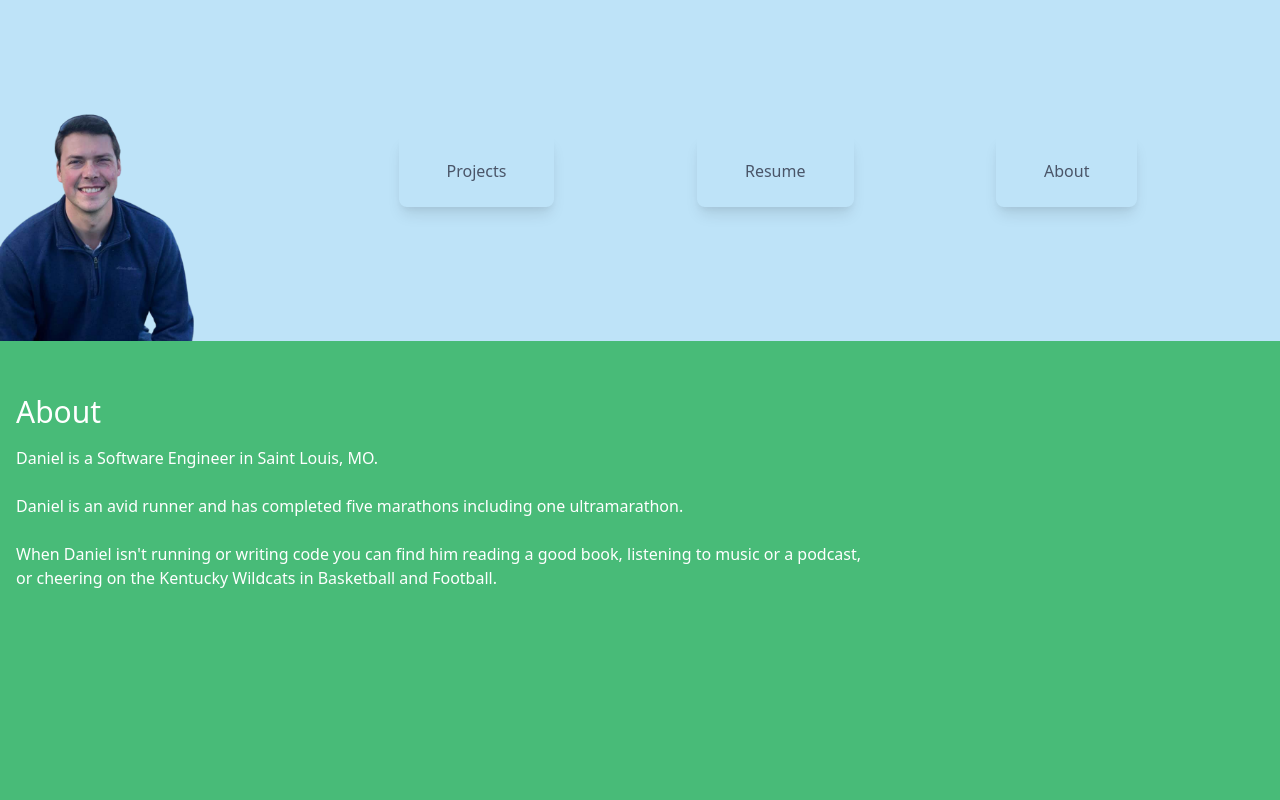
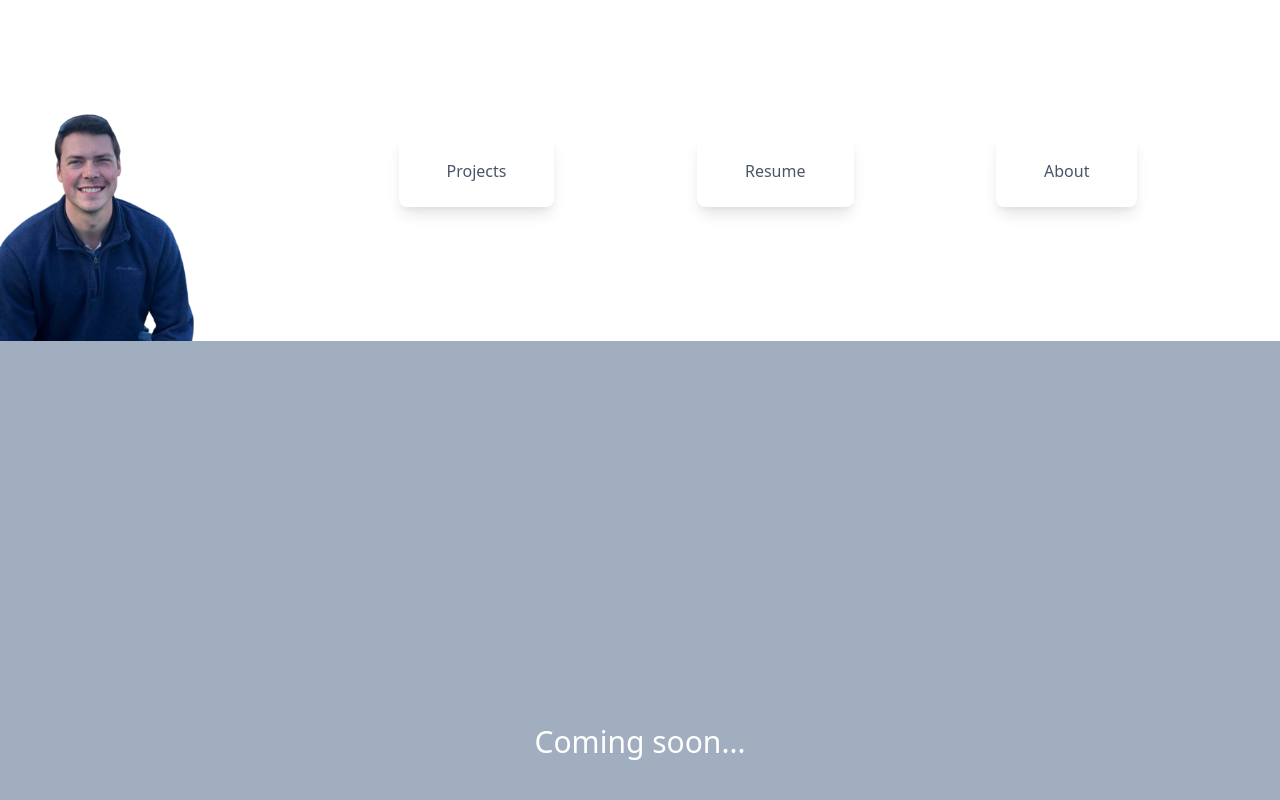
Before and after one commit to 93dannyp/portfolio, a React (Create React App) app: page /about in a window 1280 px wide. Shown: the top 800 px of the page. Built offline with nearby package versions, Linux system fonts and the light colour scheme.

Commit message:
color changes

```diff
--- a/src/About.js
+++ b/src/About.js
@@ -6,14 +6,9 @@ const danielWithBridgeImg = require('./pictures/danielwithbridge.jpg')
 
 function About(props) {
   return (
-    <div className="h-screen bg-green-500">
-    <div className='py-12 mx-4 w-full flex flex-col justify-center text-white break-words'>
-      <h1 className="text-3xl text-white">About</h1>
-      <p className="w-2/3 my-3">Daniel is a Software Engineer in Saint Louis, MO.</p>
-      <p className="w-2/3 my-3">Daniel is an avid runner and has completed five marathons including one ultramarathon.</p>
-      <p className="w-2/3 my-3">When Daniel isn't running or writing code you can find him reading a good book, listening to music or a podcast, or cheering on the Kentucky Wildcats in Basketball and Football.</p>
-    </div>
-    </div>
+    <div className='flex justify-center items-center h-screen bg-gray-500'>
+    <h1 className="text-3xl text-white">Coming soon...</h1>
+  </div>
   )
 }
 
--- a/src/App.js
+++ b/src/App.js
@@ -7,7 +7,7 @@ import About from './About.js';
 import Freelance from './Freelance';
 // import './App.css';
 import './assets/main.css'
-import Banner from "./Banner";
+import Nav from "./Nav";
 import StaveCoffee from './StaveCoffee';
 import DesignBoard from './DesignBoard';
 import Footer from './Footer';
@@ -15,8 +15,8 @@ import Footer from './Footer';
 function App() {
   return (
     <BrowserRouter>
-      <div className="w-full bg-blue-200 text-gray-700">
-        <Banner />
+      <div className="w-full text-gray-700">
+        <Nav />
 
 
         <Route exact path='/' component={Projects} />
--- a/src/Footer.js
+++ b/src/Footer.js
@@ -4,12 +4,12 @@ import React from "react"
 
 function Footer(props) {
     return (
-      <div className='flex flex-col items-center h-64 bg-gray-700 text-white px-4'>
+      <div className='flex flex-col items-center h-64 bg-gray-900 text-white px-4'>
         <h3 className="w-full flex justify-center mt-12 text-xl">Connect with Daniel</h3>
         <div className="flex flex-row justify-around w-full my-auto">
-        <a className="hover:bg-yellow-500 hover:text-white shadow-lg rounded-lg py-6 px-12" href='https://github.com/danielperkinsii'>GitHub</a><br/>
-        <a className="hover:bg-orange-500 hover:text-white shadow-lg rounded-lg py-6 px-12" href='https://twitter.com/danielperkinsii'>Twitter</a><br/>
-        <a className="hover:bg-red-500 hover:text-white shadow-lg rounded-lg py-6 px-12" href='https://www.linkedin.com/in/daniel-perkins-b477871a7/'>LinkedIn</a>
+        <a className="hover:bg-green-600 hover:text-white shadow-lg rounded-lg py-6 px-12" href='https://github.com/danielperkinsii'>GitHub</a><br/>
+        <a className="hover:bg-blue-500 hover:text-white shadow-lg rounded-lg py-6 px-12" href='https://twitter.com/danielperkinsii'>Twitter</a><br/>
+        <a className="hover:bg-blue-700 hover:text-white shadow-lg rounded-lg py-6 px-12" href='https://www.linkedin.com/in/daniel-perkins-b477871a7/'>LinkedIn</a>
         </div>
       </div>
     )
--- a/src/Banner.js
+++ b/src/Nav.js
@@ -2,15 +2,13 @@ import React from "react"
 import logo from './pictures/daniel.png';
 import { BrowserRouter, Route, Link } from 'react-router-dom';
 
-function Banner(props) {
+function Nav(props) {
     return (
         <div className='flex flex-col'>
         <div className="flex flex-row content-end">
-
          <img src={logo} className="w-64 h-auto" alt="Logo Image" />
-
         <div className="flex flex-row justify-evenly my-auto mx-auto w-full">
-          <Link to='/' className="hover:bg-yellow-400 hover:text-white shadow-lg rounded-lg py-6 px-12">Projects</Link>
+          <Link to='/' className="hover:bg-yellow-500 hover:text-white shadow-lg rounded-lg py-6 px-12">Projects</Link>
           <Link to='/resume' className="hover:bg-orange-500 hover:text-white shadow-lg rounded-lg py-6 px-12">Resume</Link>
           <Link to='/about' className="hover:bg-red-500 hover:text-white shadow-lg rounded-lg py-6 px-12">About</Link>
         </div>
@@ -19,4 +17,4 @@ function Banner(props) {
     )
   }
 
-  export default Banner;
+  export default Nav;
--- a/src/Projects.js
+++ b/src/Projects.js
@@ -9,7 +9,7 @@ const staveCoffeeImg = require('./pictures/stavecoffee.png')
 
 function Projects(props) {
   return (
-    <div className='flex flex-col items-center content-around bg-red-500 h-screen text-white'>
+    <div className='flex flex-col items-center content-around bg-indigo-800 h-screen text-white'>
       <h1 className="mt-32 mb-20 text-3xl">Projects</h1>
       <div className='flex flex-row justify-evenly content-center w-full py-4 sm:py-12 sm:px-4'>
         <Thumbnail
--- a/src/Resume.js
+++ b/src/Resume.js
@@ -4,10 +4,9 @@ import React from "react"
 
 function Resume(props) {
   return (
-    <div className='flex justify-center items-center h-screen bg-indigo-500'>
+    <div className='flex justify-center items-center h-screen bg-gray-800'>
       <h1 className="text-3xl text-white">Coming soon...</h1>
     </div>
   )
 }
-
 export default Resume;
```
